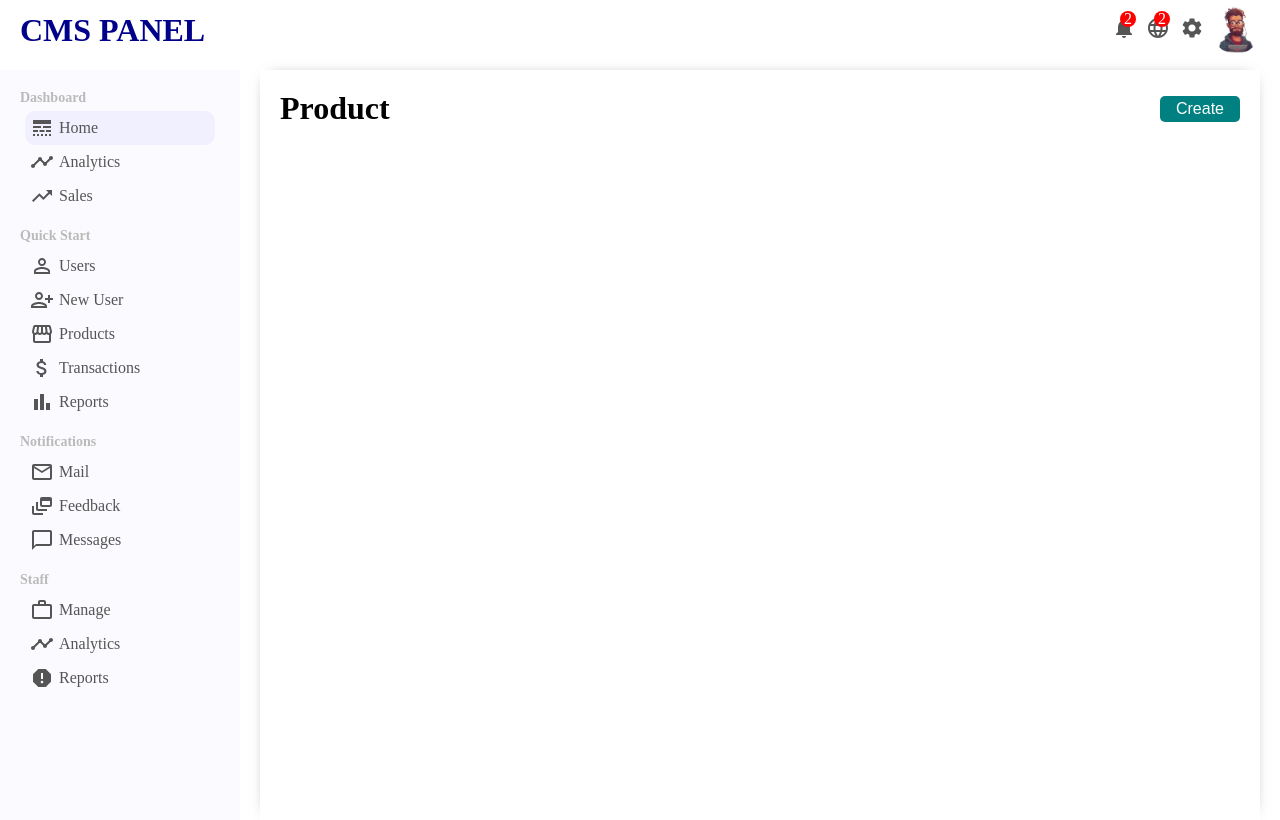
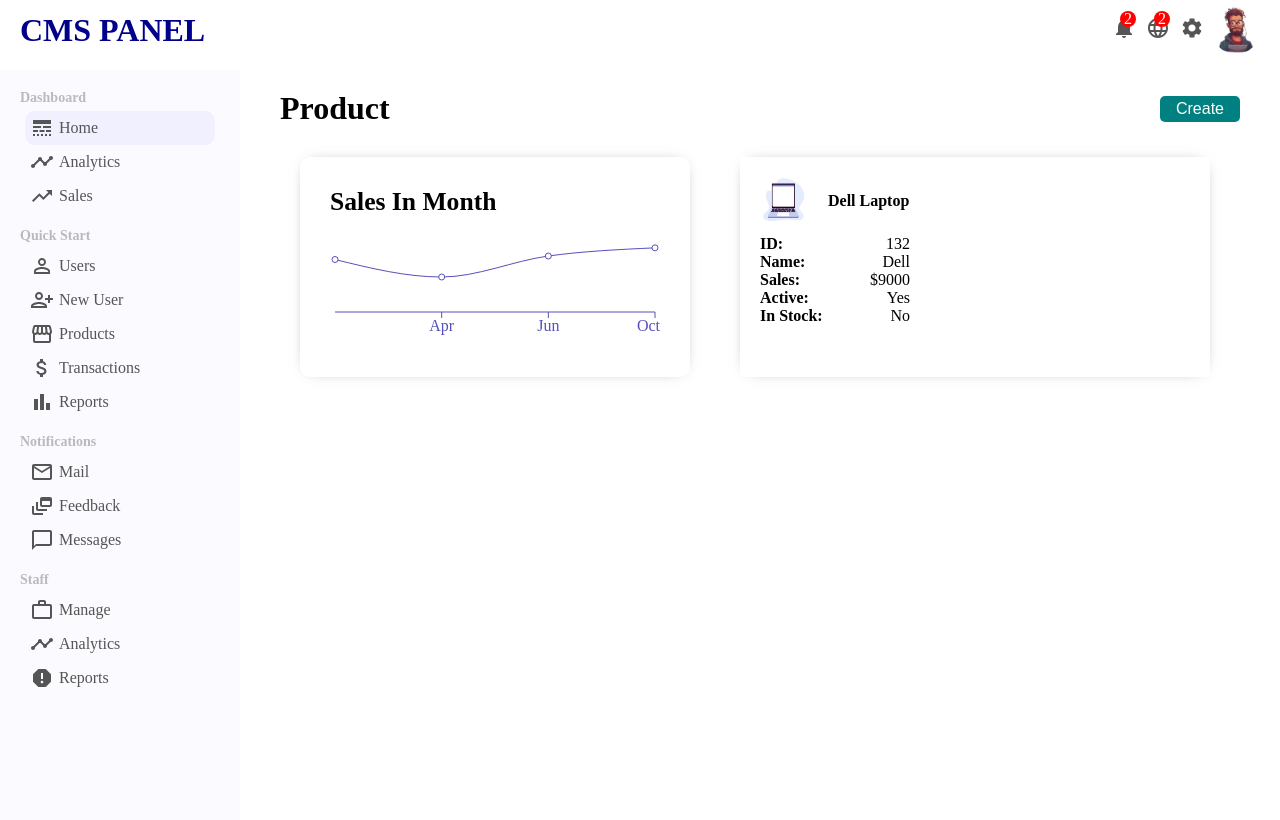
Before and after one commit to AmirNouri-dev/CMS-Project-reactjs, a React (Vite) app: page /product/1 in a window 1280 px wide. Built offline with nearby package versions, Linux system fonts and the light colour scheme.

Commit message:
code top section of product component

```diff
--- a/src/datas.jsx
+++ b/src/datas.jsx
@@ -171,6 +171,12 @@ const transActions = [
   },
 ];
 
+const productsSalesChartData = [
+  { name: "Feb", sales: 4500 },
+  { name: "Apr", sales: 3000 },
+  { name: "Jun", sales: 4800 },
+  { name: "Oct", sales: 5500 },
+];
 // const xAxisData = [
 //   { name: "Jan", sale: 112_000 },
 //   { name: "Feb", sale: 99_000 },
@@ -212,7 +218,7 @@ const transActions = [
 //   },
 // ];
 // export { xAxisData, newJoinUsers };
-export { transActions, userRows, products };
+export { transActions, userRows, products, productsSalesChartData };
 
 const sendData = (datas, tableName) => {
   const isDataSent = localStorage.getItem(`isDataSent_${tableName}`);
--- a/src/pages/product/Product.css
+++ b/src/pages/product/Product.css
@@ -2,7 +2,7 @@
   flex: 4;
   padding: 20px;
   margin: 0 20px;
-  box-shadow: 0 0 15px -10px rgba(0, 0, 0, 0.75);
+  /* box-shadow: 0 0 15px -10px rgba(0, 0, 0, 0.75); */
 }
 .product-Title_container {
   display: flex;
@@ -23,3 +23,46 @@
   -ms-border-radius: 5px;
   -o-border-radius: 5px;
 }
+.product-top {
+  display: flex;
+}
+.product-top_left,
+.product-top_right {
+  flex: 1;
+}
+.product-top_right {
+  margin: 30px;
+  padding: 20px;
+  box-shadow: 0 0 15px -10px rgba(0, 0, 0, 0.75);
+}
+.product-Info_top {
+  display: flex;
+  align-items: center;
+}
+.product-Info_top-img {
+  width: 48px;
+  height: 48px;
+  margin-right: 20px;
+  border-radius: 10px;
+  -webkit-border-radius: 10px;
+  -moz-border-radius: 10px;
+  -ms-border-radius: 10px;
+  -o-border-radius: 10px;
+}
+.product-Info_top-title {
+  font-weight: 600;
+}
+.product-Info_bottom {
+  margin-top: 10px;
+}
+.product-Info_item {
+  display: flex;
+  width: 150px;
+  justify-content: space-between;
+}
+.product-Info_item-key {
+  font-weight: 600;
+}
+.product-Info_item-value {
+  font-weight: 300;
+}
--- a/src/pages/product/Product.jsx
+++ b/src/pages/product/Product.jsx
@@ -1,6 +1,8 @@
 import React from "react";
 import "./Product.css";
 import { Link } from "react-router-dom";
+import { productsSalesChartData } from "./../../datas";
+import Chart from "./../../components/chart/Chart";
 export default function Product() {
   return (
     <div className="product">
@@ -10,6 +12,48 @@ export default function Product() {
           <button className="product-Title_add-btn">Create</button>
         </Link>
       </div>
+
+      <div className="product-top">
+        <div className="product-top_left">
+          <Chart
+            title="Sales In Month"
+            data={productsSalesChartData}
+            dataKey="sales"
+          />
+        </div>
+        <div className="product-top_right">
+          <div className="product-Info_top">
+            <img
+              src="./../../public/images/laptop.jfif"
+              alt=""
+              className="product-Info_top-img"
+            />
+            <span className="product-Info_top-title">Dell Laptop</span>
+          </div>
+          <div className="product-Info_bottom">
+            <div className="product-Info_item">
+              <div className="product-Info_item-key">ID:</div>
+              <div className="product-Info_item-value">132</div>
+            </div>
+            <div className="product-Info_item">
+              <div className="product-Info_item-key">Name:</div>
+              <div className="product-Info_item-value">Dell</div>
+            </div>
+            <div className="product-Info_item">
+              <div className="product-Info_item-key">Sales:</div>
+              <div className="product-Info_item-value">$9000</div>
+            </div>
+            <div className="product-Info_item">
+              <div className="product-Info_item-key">Active:</div>
+              <div className="product-Info_item-value">Yes</div>
+            </div>
+            <div className="product-Info_item">
+              <div className="product-Info_item-key">In Stock:</div>
+              <div className="product-Info_item-value">No</div>
+            </div>
+          </div>
+        </div>
+      </div>
     </div>
   );
 }
```
